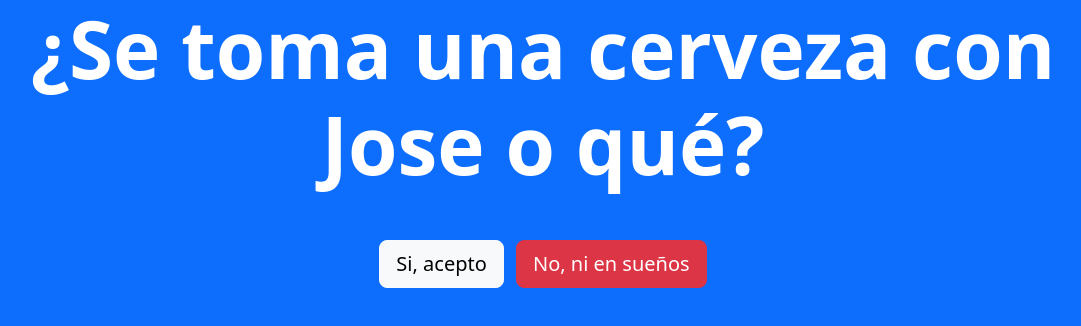
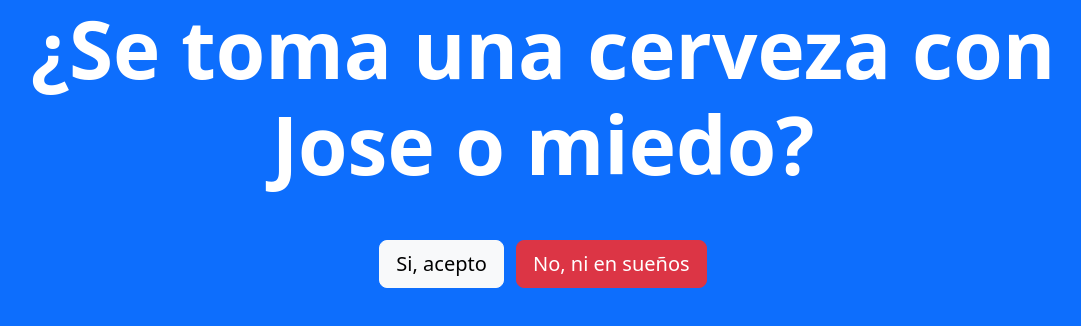
Before and after one commit to jgdelgado17/polaOque, a plain HTML site: page index.html in a window 1280 px wide. Shown: the whole page, without its empty margins (97-1178 px from the left). Drawn offline with nearby package versions, Linux system fonts and the light colour scheme.

Commit message:
Update index.html

```diff
--- a/index.html
+++ b/index.html
@@ -13,7 +13,7 @@
 </head>
 
 <body class="container bg-primary text-white text-center">
-    <h1 class="display-1 fw-bold">¿Se toma una cerveza con Jose o qué?</h1>
+    <h1 class="display-1 fw-bold">¿Se toma una cerveza con Jose o miedo?</h1>
     <div class="mt-5">
         <button class="btn btn-light btn-lg" onclick="siQuiere()">
             Si, acepto
```
